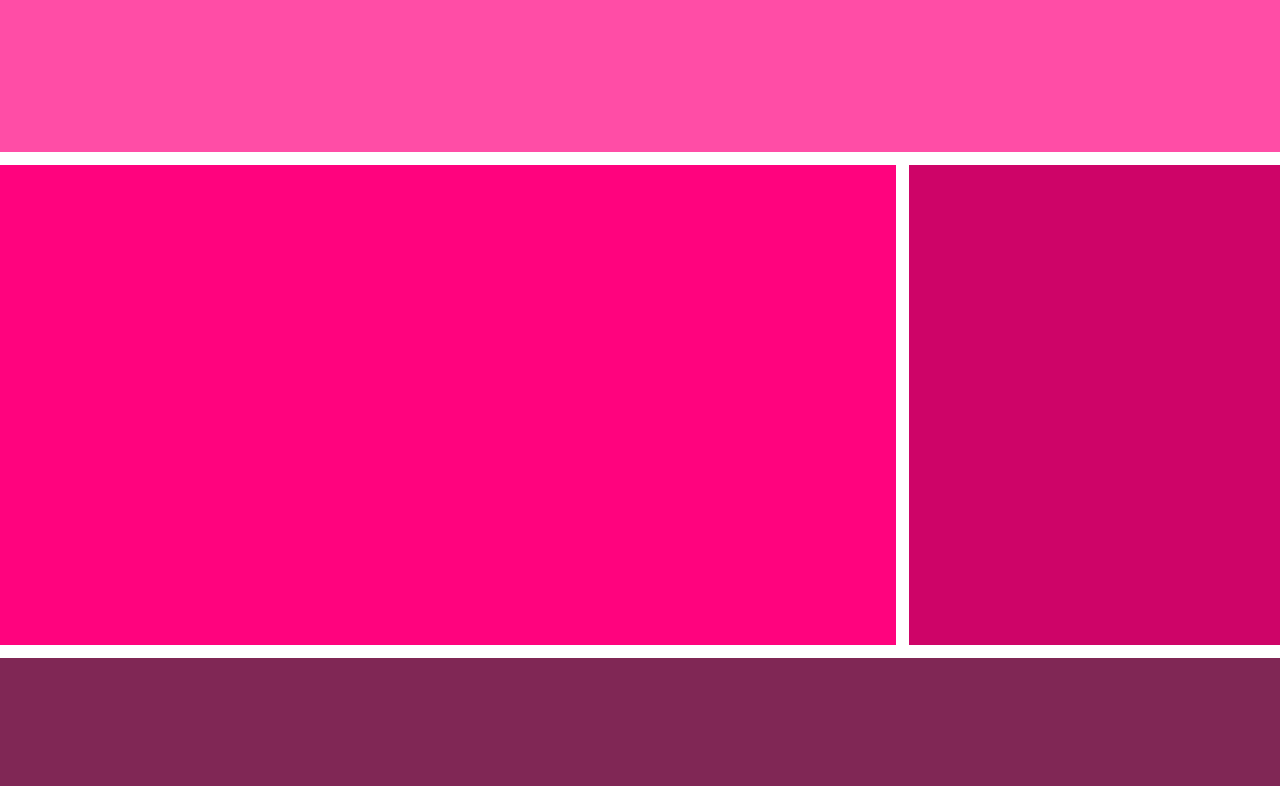
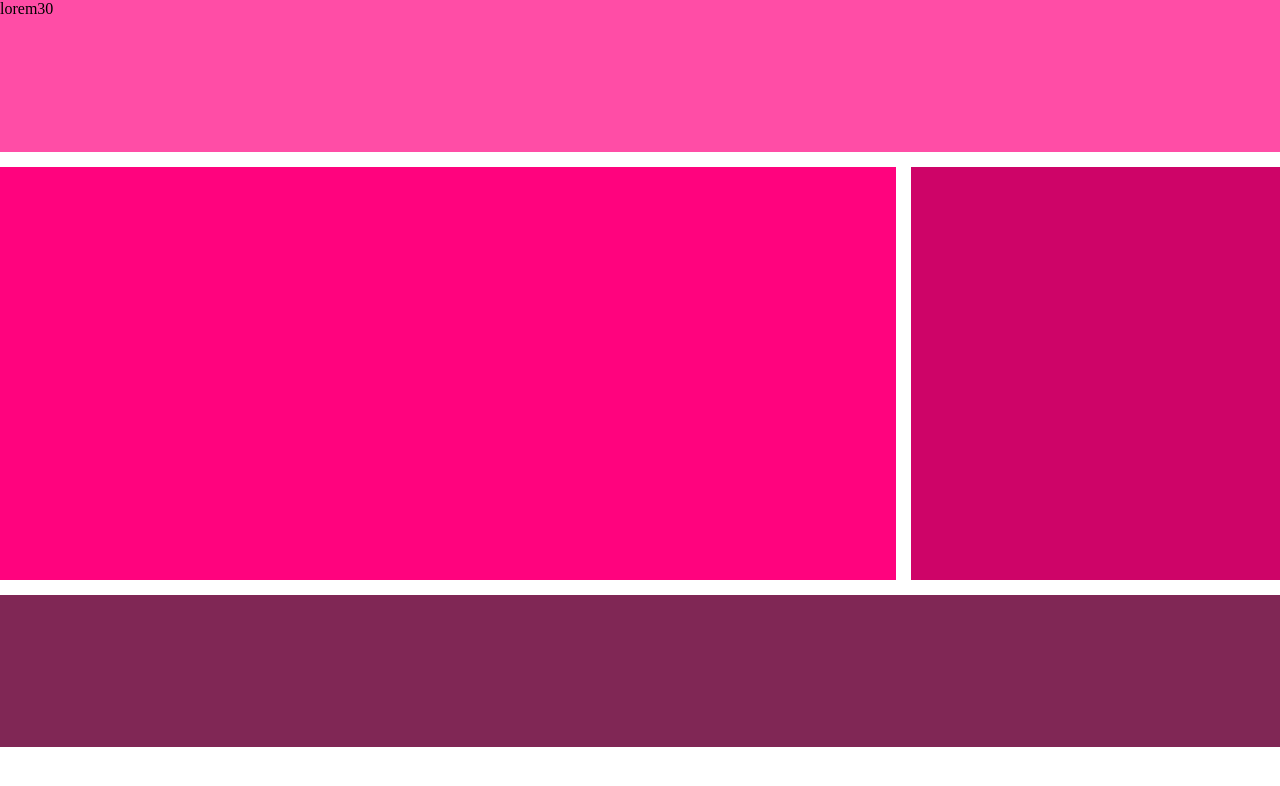
Before and after one commit to sandippoddar/Innoraft_pre-internship, a plain HTML site: page CSS/CSS_TASK1.html in a window 1280 px wide. Drawn offline with Linux system fonts and the light colour scheme.

Commit message:
added changes

```diff
--- a/CSS/CSS_TASK1.html
+++ b/CSS/CSS_TASK1.html
@@ -7,7 +7,7 @@
     <title>TASK 1 CSS</title>
 </head>
 <body>
-    <header></header>
+    <header>lorem30</header>
     <main>
         <div class="side" id="side1"></div>
         <div class="side" id="side2"></div>
--- a/CSS/css_task1.css
+++ b/CSS/css_task1.css
@@ -2,36 +2,43 @@
     margin: 0;
     padding: 0;
     overflow: hidden;
+    box-sizing: border-box;
 }
 body{
     height: 100vh;
     width: 100vw;
 }
 header{
-    width: 100%;
+
     height: 19%;
     background-color: #ff4da6;
-    margin-bottom: 1%;
+    margin-bottom: 15px;
 }
 main{
-    height: 60%;
-    width: 100%;
+
+    font-size: 0;
+}
+.side{
+    height: 413px;
 }
 #side1{
-    float: left;
+
+    display: inline-block;
     background-color: #ff037e;
-    height: 100%;
+    font-size: 25px;
     width: 70%;
+    margin-right: 15px;
 }
 #side2{
-    float: right;
+
+    display: inline-block;
     background-color: #ce0468;
-    height: 100%;
-    width: 29%;
+    font-size: 25px;
+    width: calc(30% - 15px);
 }
 footer{
-    width: 100%;
+
     height: 19%;
-    margin-top: 1%;
+    margin-top: 15px;
     background-color:#802755;
 }
```
